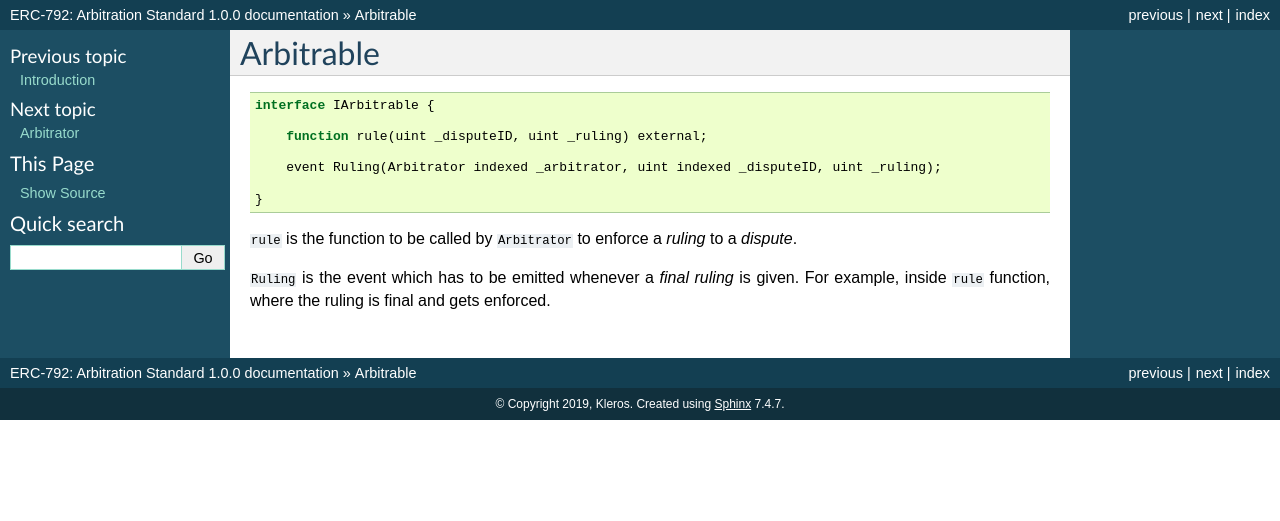
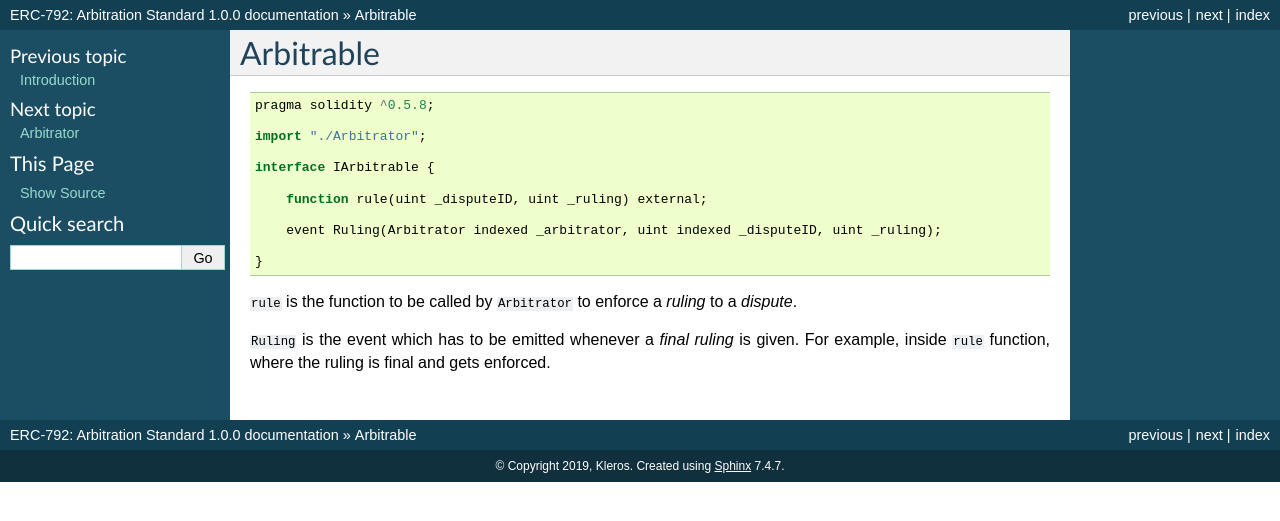
Before and after one commit to kleros/erc-792, a Sphinx documentation site: the page built from docs/arbitrable.rst, in a window 1280 px wide. Shown: the top 521 px of the page. Built offline with Sphinx 7.4.7, drawn with Linux system fonts in a browser that asks for light colours.

Commit message:
refactor(arbitrable): add import and pragma to source example

```diff
--- a/docs/arbitrable.rst
+++ b/docs/arbitrable.rst
@@ -3,6 +3,10 @@ Arbitrable
 ==========
 
 .. code-block:: javascript
+
+  pragma solidity ^0.5.8;
+
+  import "./Arbitrator";
 
   interface IArbitrable {
 
```
